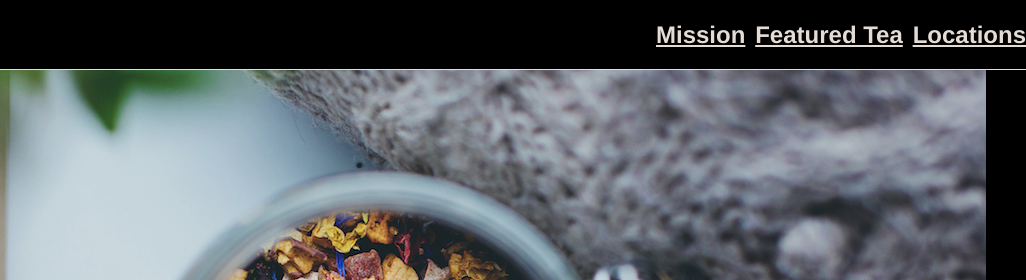
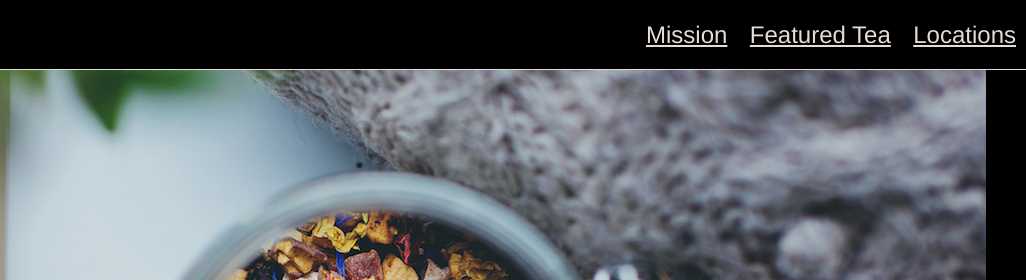
Before and after one commit to masteroil/Off-Platform-Project-Tea-Cozy, a plain HTML site: page index.html in a window 1280 px wide. Shown: the top 280 px of the page, 254-1280 px from the left. Drawn offline with Linux system fonts and the light colour scheme.

Commit message:
update styling

```diff
--- a/style.css
+++ b/style.css
@@ -37,12 +37,14 @@ img {
   flex-wrap: nowrap;
   width: 370px;
   justify-content: space-between;
+  padding-right: 10px;
 }
 
 #nav_bar a {
   color: seashell;
   text-decoration: none;
   font-size: 1.5rem;
+  font-weight: 400;
 }
 
 @media only screen and (max-width: 768px) {
```
